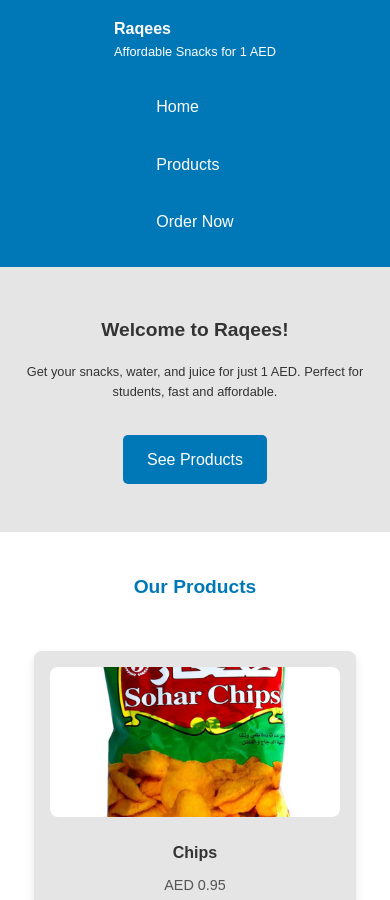
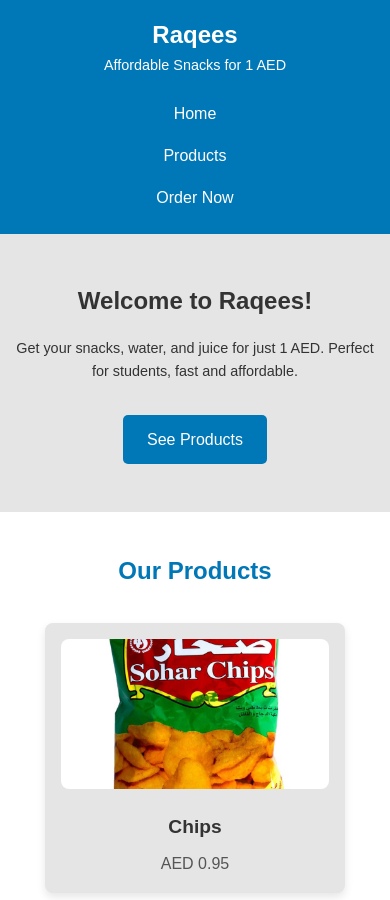
Before and after one commit to kelvin-2005/raqees.com, a plain HTML site: page index.html in a window 390 px wide. Shown: the top 900 px of the page. Drawn offline with Linux system fonts and the light colour scheme; files that its build step writes are made by us from their sources.

Commit message:
Update styles.css

```diff
--- a/styles.css
+++ b/styles.css
@@ -22,14 +22,14 @@ a {
 header {
     background-color: #0077b6;
     color: white;
-    padding: 1rem;
+    padding: 1rem 2rem;
     display: flex;
-    flex-direction: column;
+    justify-content: space-between;
     align-items: center;
 }
 
 header .logo h1 {
-    font-size: 1.5rem;
+    font-size: 1.8rem;
     font-weight: bold;
 }
 
@@ -40,25 +40,19 @@ header .logo p {
 nav ul {
     list-style: none;
     display: flex;
-    flex-direction: column;
-    margin: 1rem 0 0;
-    padding: 0;
 }
 
 nav ul li {
-    margin: 0.5rem 0;
+    margin-left: 1.5rem;
 }
 
 nav ul li a {
     color: white;
     font-size: 1rem;
-    padding: 0.5rem 1rem;
-    display: block;
 }
 
 nav ul li a:hover {
-    background-color: #005f86;
-    border-radius: 4px;
+    text-decoration: underline;
 }
 
 /* Intro Section Styles */
@@ -69,12 +63,12 @@ nav ul li a:hover {
 }
 
 .intro h2 {
-    font-size: 1.8rem;
+    font-size: 2.2rem;
     margin-bottom: 1rem;
 }
 
 .intro p {
-    font-size: 1rem;
+    font-size: 1.2rem;
     margin-bottom: 2rem;
 }
 
@@ -100,14 +94,15 @@ nav ul li a:hover {
 
 .products-section h2 {
     margin-bottom: 2rem;
-    font-size: 1.8rem;
+    font-size: 2rem;
     color: #0077b6;
 }
 
 .product-list {
     display: flex;
-    flex-direction: column;
-    align-items: center;
+    justify-content: space-around;
+    flex-wrap: wrap;
+    gap: 2rem;
 }
 
 .product {
@@ -115,9 +110,7 @@ nav ul li a:hover {
     padding: 1rem;
     background-color: #e5e5e5;
     border-radius: 8px;
-    width: 100%;
-    max-width: 300px;
-    margin: 1rem 0;
+    width: 200px;
     box-shadow: 0 4px 8px rgba(0, 0, 0, 0.1);
     transition: transform 0.2s ease-in-out;
 }
@@ -135,7 +128,7 @@ nav ul li a:hover {
 
 .product h3 {
     margin-top: 1rem;
-    font-size: 1.2rem;
+    font-size: 1.4rem;
     color: #333;
 }
 
@@ -154,7 +147,7 @@ nav ul li a:hover {
 .order-section h2 {
     margin-bottom: 1.5rem;
     color: #0077b6;
-    font-size: 1.8rem;
+    font-size: 2rem;
 }
 
 /* Form Styles */
@@ -173,8 +166,7 @@ form input, form select {
     margin-bottom: 1.2rem;
     border: 1px solid #ccc;
     border-radius: 4px;
-    width: 100%;
-    max-width: 300px;
+    width: 250px;
     font-size: 1rem;
 }
 
@@ -204,20 +196,57 @@ footer {
 
 /* Responsive Design */
 @media (max-width: 768px) {
+    header {
+        flex-direction: column;
+        text-align: center;
+    }
+
+    header .logo {
+        margin-bottom: 1rem;
+    }
+
+    nav ul {
+        flex-direction: column;
+        padding: 0;
+    }
+
+    nav ul li {
+        margin: 0.5rem 0;
+    }
+
+    .intro h2 {
+        font-size: 1.8rem;
+    }
+
+    .intro p {
+        font-size: 1rem;
+    }
+
+    .products-section h2 {
+        font-size: 1.8rem;
+    }
+
+    .product {
+        width: 100%;
+        max-width: 300px;
+    }
+
+    .order-section h2 {
+        font-size: 1.8rem;
+    }
+
+    form input, form select {
+        width: 90%;
+    }
+}
+
+@media (max-width: 480px) {
     header .logo h1 {
-        font-size: 1.2rem;
+        font-size: 1.5rem;
     }
 
     header .logo p {
         font-size: 0.9rem;
-    }
-
-    nav ul {
-        flex-direction: column;
-    }
-
-    nav ul li {
-        margin: 0.5rem 0;
     }
 
     .intro h2 {
@@ -232,54 +261,15 @@ footer {
         font-size: 1.5rem;
     }
 
-    .product-list {
-        flex-direction: column;
+    .product h3 {
+        font-size: 1.2rem;
     }
 
-    .product {
-        width: 90%;
-        max-width: none;
+    .product p {
+        font-size: 1rem;
     }
 
     .order-section h2 {
         font-size: 1.5rem;
     }
-
-    form input, form select {
-        width: 90%;
-    }
 }
-
-@media (max-width: 480px) {
-    header .logo h1 {
-        font-size: 1rem;
-    }
-
-    header .logo p {
-        font-size: 0.8rem;
-    }
-
-    .intro h2 {
-        font-size: 1.2rem;
-    }
-
-    .intro p {
-        font-size: 0.8rem;
-    }
-
-    .products-section h2 {
-        font-size: 1.2rem;
-    }
-
-    .product h3 {
-        font-size: 1rem;
-    }
-
-    .product p {
-        font-size: 0.9rem;
-    }
-
-    .order-section h2 {
-        font-size: 1.2rem;
-    }
-}
```
